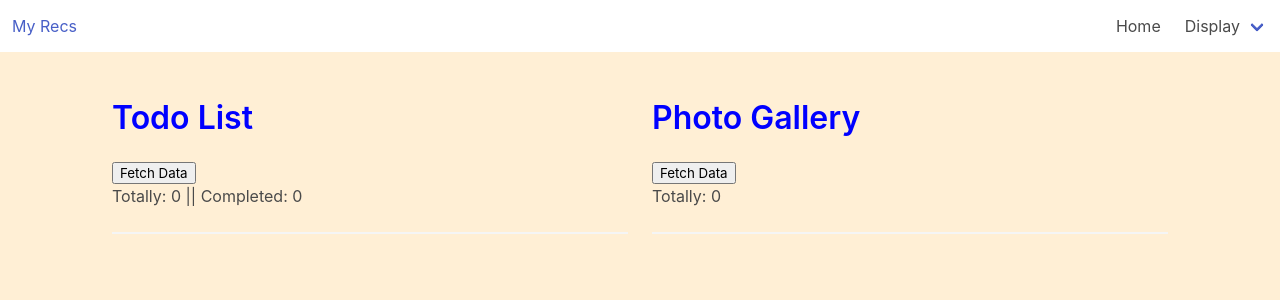
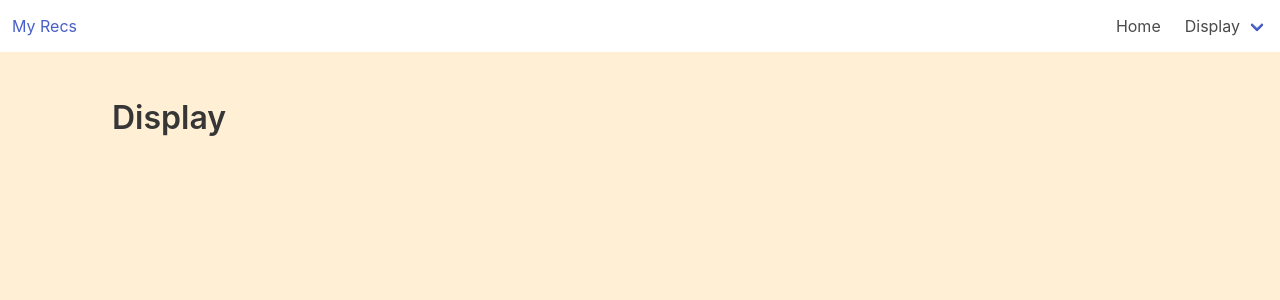
Before and after one commit to alexnas/nuxt3-app, a Nuxt app: page /display in a window 1280 px wide. Shown: the top 300 px of the page. Built offline with nearby package versions, Linux system fonts and the light colour scheme.

Commit message:
Switch on todos and photos components to the page routes

```diff
--- a/components/BaseDisplay.vue
+++ b/components/BaseDisplay.vue
@@ -17,7 +17,7 @@ const props = defineProps({
 const emit = defineEmits(['update:itemList']);
 
 function fetchData() {
-  fetch(`https://jsonplaceholder.typicode.com/${props.itemType}/`)
+  fetch(`https://jsonplaceholder.typicode.com/${props.itemType}?_start=0&_limit=10`)
     .then((response) => response.json())
     .then((json) => emit('update:itemList', json));
 }
--- a/components/TheNavbar.vue
+++ b/components/TheNavbar.vue
@@ -13,11 +13,11 @@
         <NuxtLink to="/" class="navbar-item"> Home </NuxtLink>
 
         <div class="navbar-item has-dropdown is-hoverable">
-          <NuxtLink to="#" class="navbar-link"> Display </NuxtLink>
+          <NuxtLink to="/display" class="navbar-link"> Display </NuxtLink>
 
           <div class="navbar-dropdown">
-            <NuxtLink to="/display" class="navbar-item"> Todos </NuxtLink>
-            <NuxtLink to="/display" class="navbar-item"> Photo Gallery </NuxtLink>
+            <NuxtLink to="/display/todos" class="navbar-item"> Todos </NuxtLink>
+            <NuxtLink to="/display/photos" class="navbar-item"> Photo Gallery </NuxtLink>
           </div>
         </div>
       </div>
--- a/pages/display.vue
+++ /dev/null
@@ -1,16 +0,0 @@
-<script setup></script>
-
-<template>
-  <div class="container">
-    <div class="section">
-      <div class="columns">
-        <div class="column">
-          <TodoViewer />
-        </div>
-        <div class="column">
-          <PhotoGallery />
-        </div>
-      </div>
-    </div>
-  </div>
-</template>
--- /dev/null
+++ b/pages/display/index.vue
@@ -0,0 +1,9 @@
+<script setup></script>
+
+<template>
+  <div class="container">
+    <div class="section">
+      <h1 class="title">Display</h1>
+    </div>
+  </div>
+</template>
--- /dev/null
+++ b/pages/display/photos.vue
@@ -0,0 +1,7 @@
+<script setup></script>
+
+<template>
+  <PhotoGallery />
+</template>
+
+<style lang="scss" scoped></style>
--- /dev/null
+++ b/pages/display/todos.vue
@@ -0,0 +1,7 @@
+<script setup></script>
+
+<template>
+  <TodoViewer />
+</template>
+
+<style lang="scss" scoped></style>
```
